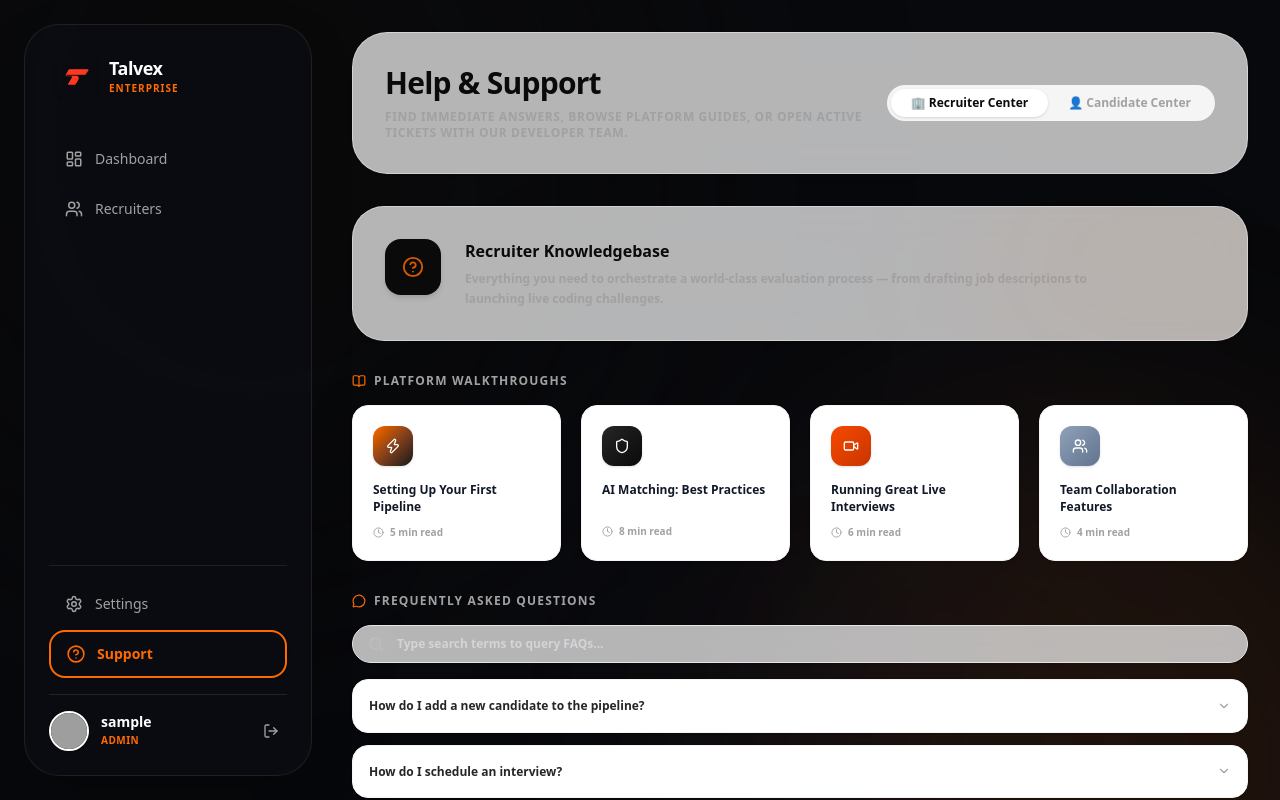
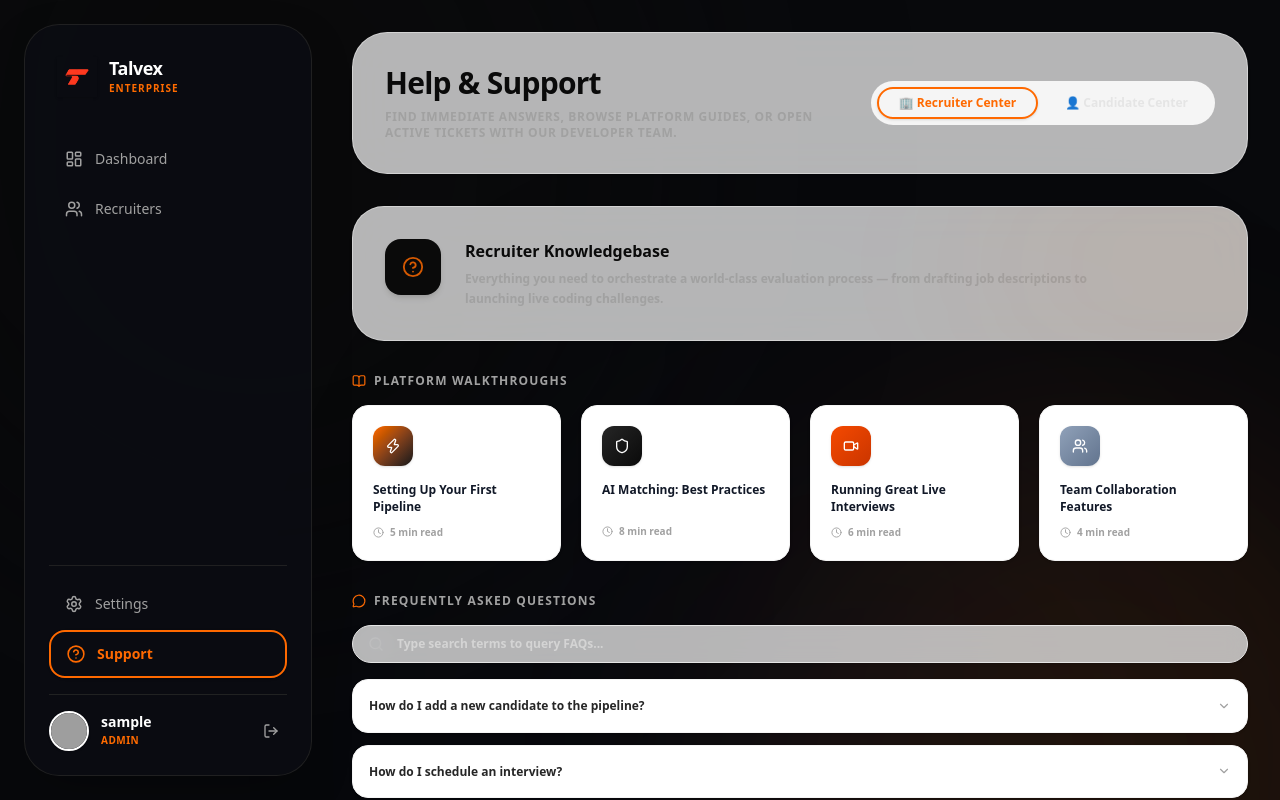
Before and after one commit to YashGoyal06/Talvex, a React (Vite) app in the folder Frontend/: page /admin/support in a window 1280 px wide. Shown: the top 800 px of the page. Built offline with nearby package versions, Linux system fonts and the light colour scheme; sample sign-in values are in the browser's storage; grey boxes are pictures that could not be loaded; a web font is replaced by a local one.

Commit message:
Faaahhhh

```diff
--- a/Frontend/src/components/layouts/DashboardLayouts.jsx
+++ b/Frontend/src/components/layouts/DashboardLayouts.jsx
@@ -151,7 +151,7 @@ const NavItem = ({ icon, label, to, exact, isAdminTheme }) => {
       to={to}
       className={`flex items-center gap-3 px-4 py-3 rounded-2xl transition-all duration-300 relative group ${
         isActive
-          ? 'border-2 border-orange-500 text-orange-500 bg-transparent font-black shadow-sm'
+          ? 'border-2 border-orange-500 text-orange-500 bg-transparent font-extrabold shadow-sm'
           : (isAdminTheme
               ? 'text-neutral-400 hover:text-white hover:bg-neutral-800/40 font-medium'
               : 'text-neutral-500 hover:text-neutral-950 hover:bg-neutral-50 font-medium')
--- a/Frontend/src/pages/recruiter/CandidateProfile.jsx
+++ b/Frontend/src/pages/recruiter/CandidateProfile.jsx
@@ -193,8 +193,8 @@ export default function CandidateProfile({ candidateId }) {
             onClick={() => setActiveTab(tab)}
             className={`px-5 py-2 rounded-full text-xs font-bold capitalize transition-all ${
               activeTab === tab
-                ? 'bg-white text-neutral-950 shadow-sm'
-                : 'text-neutral-400 hover:text-neutral-950'
+                ? 'border-2 border-orange-500 text-orange-500 bg-transparent shadow-sm'
+                : 'text-neutral-450 hover:text-neutral-950 border border-transparent'
             }`}
           >
             {tab}
--- a/Frontend/src/pages/recruiter/InterviewsView.jsx
+++ b/Frontend/src/pages/recruiter/InterviewsView.jsx
@@ -111,13 +111,13 @@ export default function InterviewsView() {
           </p>
         </div>
 
-        <div className="flex bg-neutral-100 p-1 rounded-full shrink-0 self-start md:self-auto w-fit">
+        <div className="flex gap-1.5 bg-neutral-100 p-1.5 rounded-full shrink-0 self-start md:self-auto w-fit">
           <button
             onClick={() => setActiveTab('upcoming')}
             className={`px-4 py-1.5 rounded-full text-xs font-bold transition-all ${
               activeTab === 'upcoming'
-                ? 'bg-white text-neutral-950 shadow-sm'
-                : 'text-neutral-400 hover:text-neutral-950'
+                ? 'border-2 border-orange-500 text-orange-500 bg-transparent shadow-sm'
+                : 'text-neutral-450 hover:text-neutral-950 border border-transparent'
             }`}
           >
             Upcoming
@@ -126,8 +126,8 @@ export default function InterviewsView() {
             onClick={() => setActiveTab('past')}
             className={`px-4 py-1.5 rounded-full text-xs font-bold transition-all ${
               activeTab === 'past'
-                ? 'bg-white text-neutral-950 shadow-sm'
-                : 'text-neutral-400 hover:text-neutral-950'
+                ? 'border-2 border-orange-500 text-orange-500 bg-transparent shadow-sm'
+                : 'text-neutral-450 hover:text-neutral-950 border border-transparent'
             }`}
           >
             Past Sessions
--- a/Frontend/src/pages/shared/SupportView.jsx
+++ b/Frontend/src/pages/shared/SupportView.jsx
@@ -76,13 +76,13 @@ export default function SupportView() {
         </div>
 
         {/* Toggle switch for recruiter vs candidate help */}
-        <div className="flex bg-neutral-100 p-1 rounded-full shrink-0 self-start md:self-auto w-fit">
+        <div className="flex gap-1.5 bg-neutral-100 p-1.5 rounded-full shrink-0 self-start md:self-auto w-fit">
           <button
             onClick={() => { setRole('recruiter'); setOpenFaq(null); setSearchQuery(''); }}
             className={`px-5 py-1.5 rounded-full text-xs font-bold transition-all flex items-center gap-1.5 cursor-pointer ${
               role === 'recruiter'
-                ? 'bg-white text-neutral-950 shadow-sm'
-                : 'text-neutral-400 hover:text-neutral-950'
+                ? 'border-2 border-orange-500 text-orange-500 bg-transparent shadow-sm'
+                : 'text-neutral-450 hover:text-neutral-950 border border-transparent'
             }`}
           >
             🏢 Recruiter Center
@@ -91,8 +91,8 @@ export default function SupportView() {
             onClick={() => { setRole('candidate'); setOpenFaq(null); setSearchQuery(''); }}
             className={`px-5 py-1.5 rounded-full text-xs font-bold transition-all flex items-center gap-1.5 cursor-pointer ${
               role === 'candidate'
-                ? 'bg-white text-neutral-950 shadow-sm'
-                : 'text-neutral-400 hover:text-neutral-950'
+                ? 'border-2 border-orange-500 text-orange-500 bg-transparent shadow-sm'
+                : 'text-neutral-450 hover:text-neutral-950 border border-transparent'
             }`}
           >
             👤 Candidate Center
```
